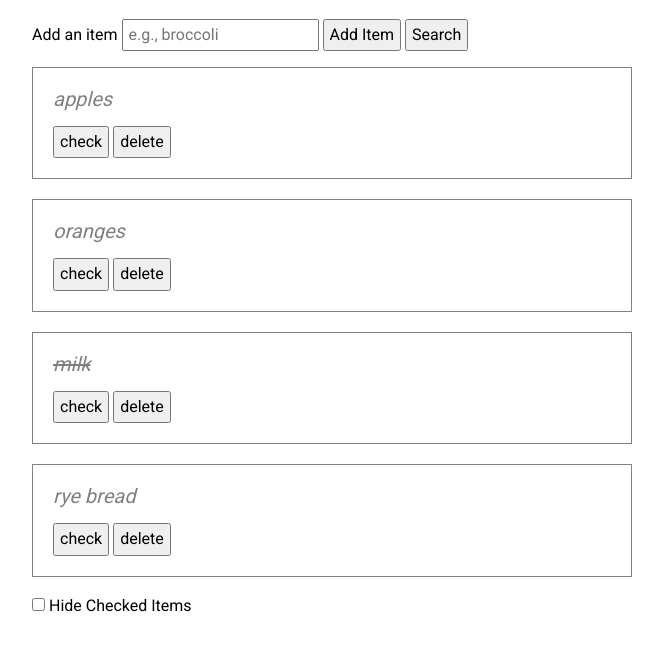
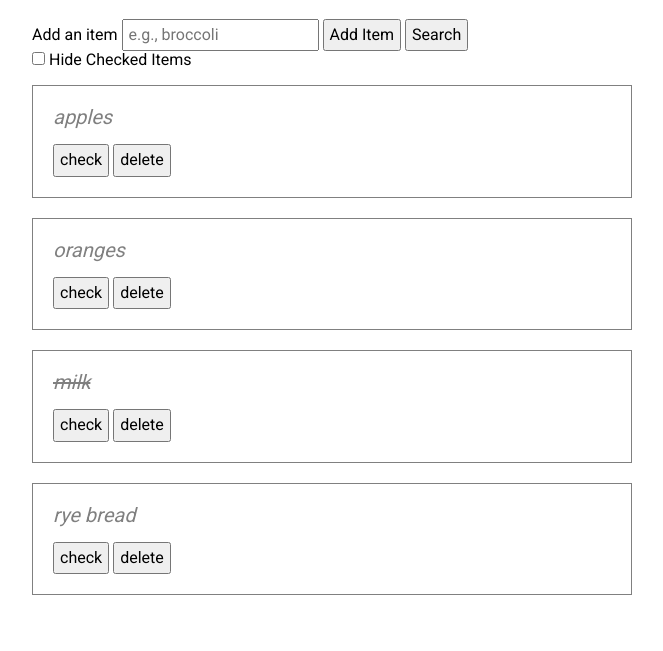
Before and after one commit to thinkful-ei19/victoria-day5-solo, a plain HTML site: page index.html in a window 1280 px wide. Shown: the part 61-712 px from the top of the page, without its empty margins (308-971 px from the left). Drawn offline with nearby package versions, Linux system fonts and the light colour scheme.

Commit message:
(feat) final HTML file

```diff
--- a/index.html
+++ b/index.html
@@ -20,13 +20,13 @@
             <button class="shopping-item-search js-item-search">
                 <span class="button-label">Search</span>
             </button>
+            <div class="navigation">
+              <input type="checkbox" class="shopping-item-checked js-list-hide">
+              <label for="itemList">Hide Checked Items</label>
+            </div>
         </form>
         <ul class="shopping-list js-shopping-list">
         </ul>
-        <body class="navigation">
-          <input type="checkbox" class="shopping-item-checked js-list-hide">
-          <label for="itemList">Hide Checked Items</label>
-        </body>
     </div>
     <script src="//code.jquery.com/jquery.min.js"></script>
     <script type="text/javascript" src="index.js"></script>
```
